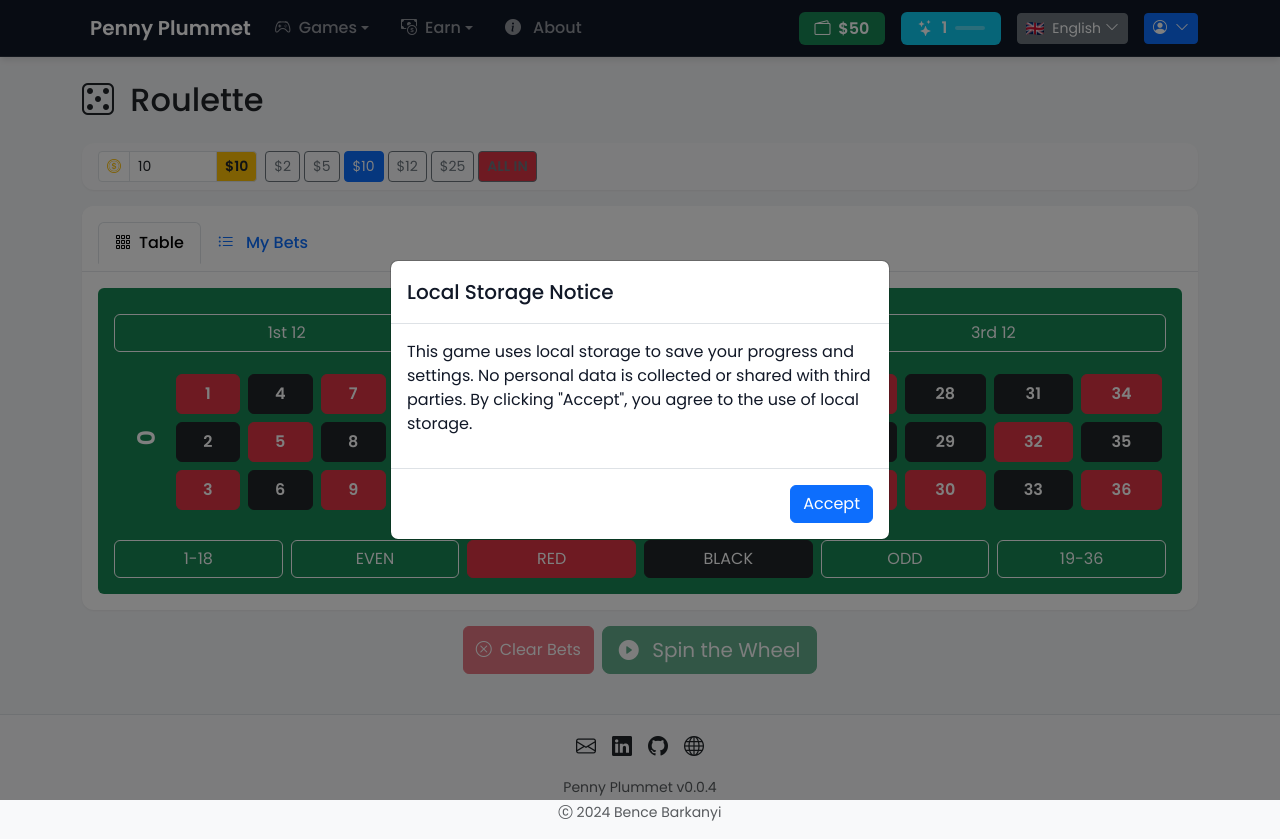
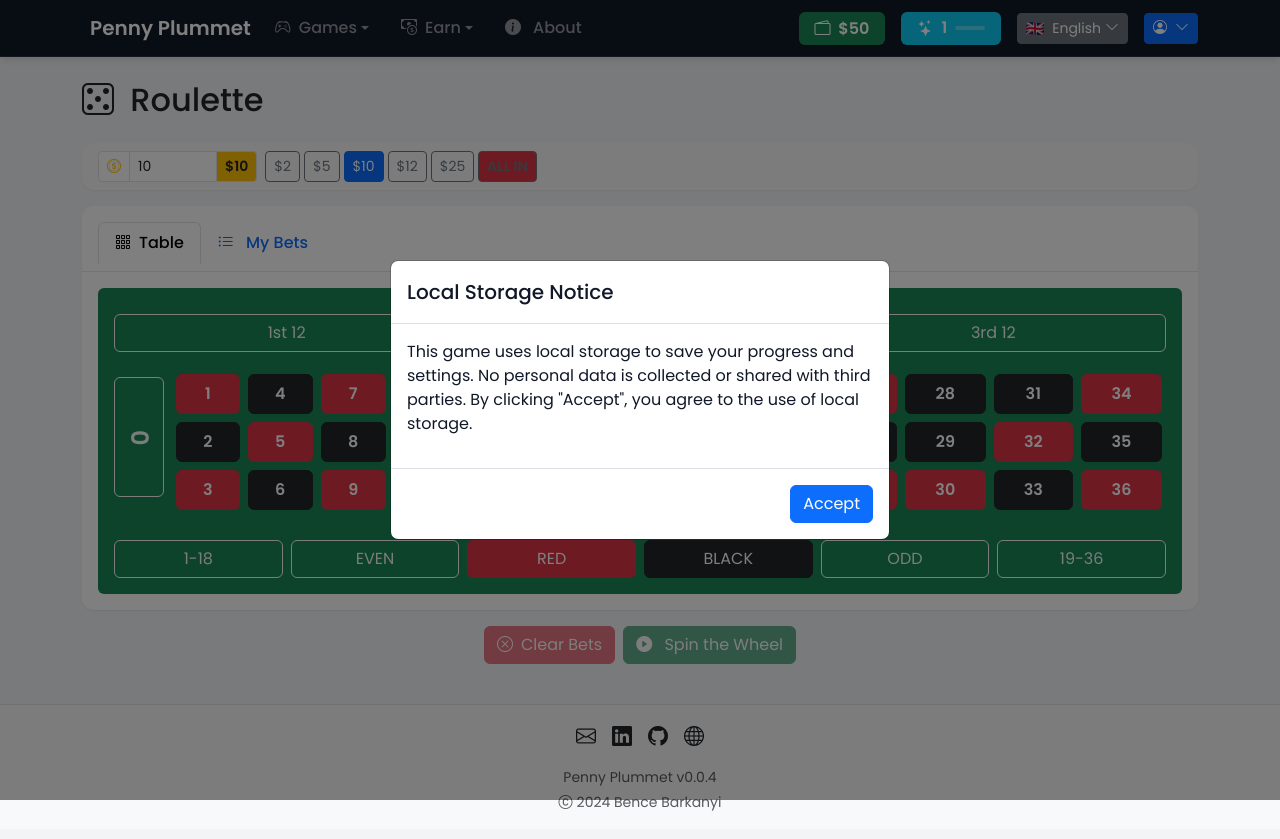
Before and after one commit to benceb2/penny-plummet, a Vue app: page /roulette in a window 1280 px wide. Built offline with nearby package versions, Linux system fonts and the light colour scheme.

Commit message:
add border for 0

```diff
--- a/src/views/roulette/RouletteTable.vue
+++ b/src/views/roulette/RouletteTable.vue
@@ -110,8 +110,8 @@ const outsideBets = {
         <!-- Zero -->
         <div class="d-flex align-items-center">
           <button
-            :class="`btn btn-success ${getBetAmount(0) > 0 ? 'active position-relative' : ''}`"
-            style="width: 50px; height: 120px; font-size: 1.5rem; font-weight: bold; writing-mode: vertical-lr;"
+            :class="`btn btn-outline-light ${getBetAmount(0) > 0 ? 'active position-relative' : ''}`"
+            style="width: 50px; height: 120px; font-size: 1.5rem; font-weight: bold; writing-mode: vertical-lr; display: flex; align-items: center; justify-content: center;"
             @click="onPlaceBet('straight', [0], currentBetAmount)">
             0
             <span
@@ -169,7 +169,7 @@ const outsideBets = {
       <div class="row g-1 mb-2" style="padding-top: 10px;">
         <div class="col-3">
           <button
-            :class="`btn btn-success w-100 ${getBetAmount(0) > 0 ? 'active position-relative' : ''}`"
+            :class="`btn btn-outline-light w-100 ${getBetAmount(0) > 0 ? 'active position-relative' : ''}`"
             style="height: 50px; font-size: 1.25rem; font-weight: bold;"
             @click="onPlaceBet('straight', [0], currentBetAmount)">
             0
--- a/src/views/roulette/RouletteView.vue
+++ b/src/views/roulette/RouletteView.vue
@@ -252,7 +252,7 @@ if (currentBetAmount.value === 100 && userStore.chips < 100) {
       </button>
 
       <button
-        class="btn btn-success btn-lg"
+        class="btn btn-success"
         @click="handleSpin"
         :disabled="!gameStore.isSpinAllowed || gameStore.gameState === RouletteState.SPINNING">
         <i class="bi bi-play-circle-fill me-2"></i>
```
